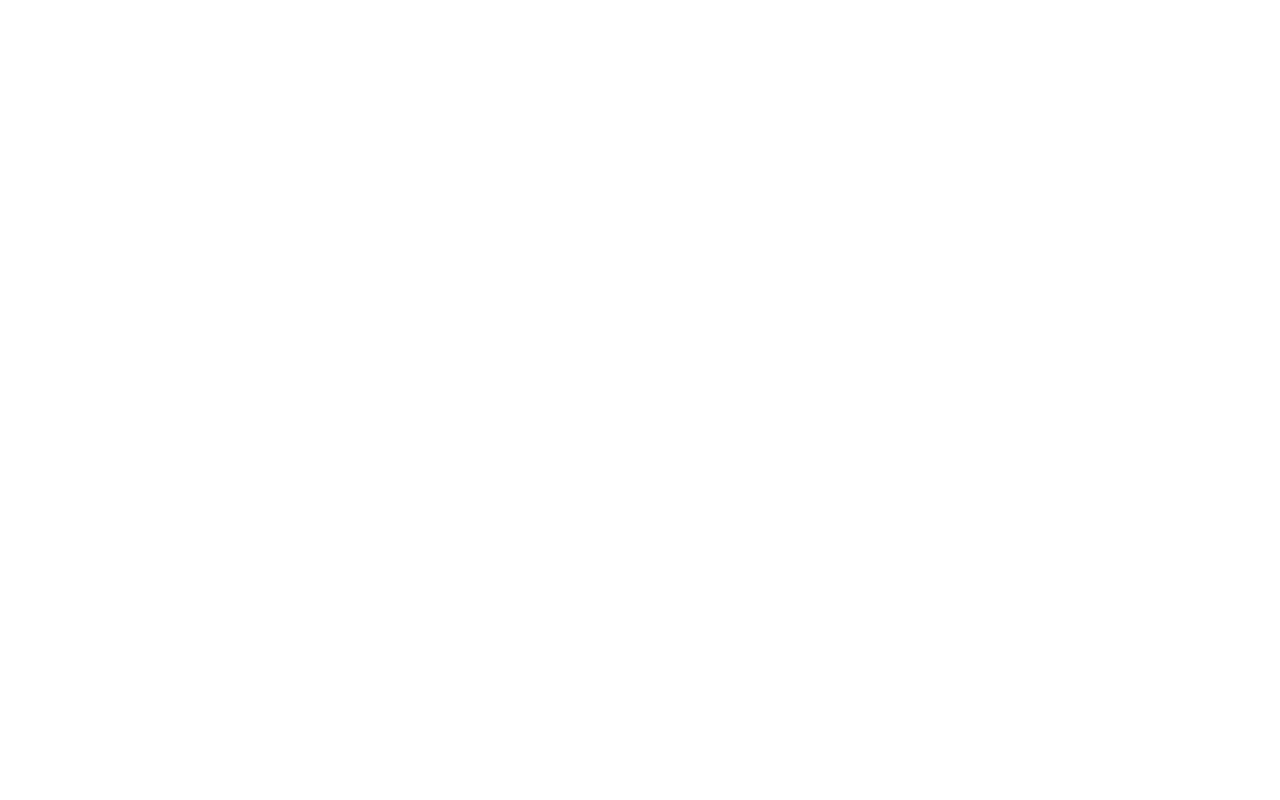
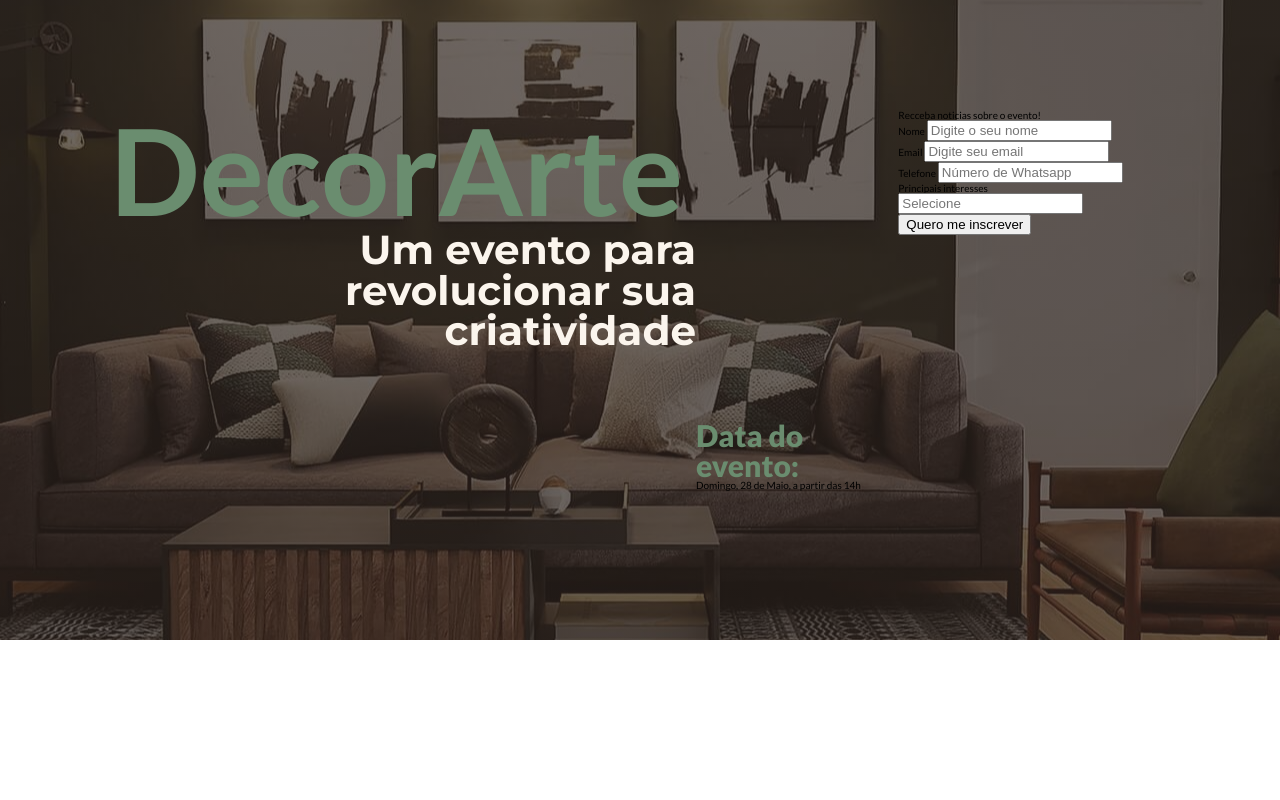
Before and after one commit to enrick-dev/landingPage_decorarte, a plain HTML site: page index.html in a window 1280 px wide. Drawn offline with Linux system fonts and the light colour scheme.

Commit message:
update: header background and title

```diff
--- a/css/index.css
+++ b/css/index.css
@@ -0,0 +1,73 @@
+@import url('https://fonts.googleapis.com/css2?family=Lato:wght@100;300;400;700;900&display=swap');
+@import url('https://fonts.googleapis.com/css2?family=Montserrat:wght@100;200;300;400;500;600;700;800;900&display=swap');
+
+:root {
+  --principal-color:#6A8D6F;
+  --socondary-color:#FBF5ED;
+  --tertiary-color:#8C6E5F;
+  --font-principal-color:#6A8D6F;
+  --font-socondary-color:#FBF5ED;
+  --font-tertiary-color:#CBCBCB;
+  --font-quarter-color:#8C6E5F;
+  --back-principal-color:#FEFDFB;
+  --back-socondary-color:#;
+  --back-tertiary-color:#;
+
+}
+
+html {
+  font-family: 'lato';
+}
+
+header {
+  width: 100%;
+  height: 100vh;
+
+  display: grid;
+  grid-template-columns: 11rem 1fr 11rem;
+  grid-template-rows: 11rem 1fr;
+
+}
+header > figure.backgroundHeader {
+  width: 100%;
+  height: 80%;
+  position: absolute;
+  background: linear-gradient(hsla(20, 19%, 15%, 0.7), hsla(20, 19%, 15%, 0.7)), url('../assets/backgrounds/backheader.jpeg') no-repeat;
+  background-position: center;
+  z-index: -1;
+}
+
+
+header > section{
+  grid-column: 2;
+  grid-row: 2;
+
+  display: flex;
+  justify-content: space-between;
+}
+.containerTitleAndDesc {
+  display: flex;
+}
+.containerTitleAndDesc > div:first-child > h1:first-child {
+  font-size: 12rem;
+  font-weight: bold;
+  color: var(--font-principal-color);
+}
+.containerTitleAndDesc > div:first-child > p:last-child {
+  font-family: Montserrat;
+  font-size: 4.05rem;
+  font-weight: bold;
+  text-align: right;
+  width: 58.6rem;
+
+  color: var(--font-socondary-color);
+}
+.containerTitleAndDesc > div:last-child {
+  align-self: center;
+}
+.containerTitleAndDesc > div:last-child > h4:first-child  {
+  font-size: 3rem;
+  font-weight: 800;
+
+  color: var(--font-principal-color);
+}
--- /dev/null
+++ b/css/reset.css
@@ -0,0 +1,45 @@
+html, body, div, span, applet, object, iframe,
+h1, h2, h3, h4, h5, h6, p, blockquote, pre,
+a, abbr, acronym, address, big, cite, code,
+del, dfn, em, img, ins, kbd, q, s, samp,
+small, strike, strong, sub, sup, tt, var,
+b, u, i, center,
+dl, dt, dd, ol, ul, li,
+fieldset, form, label, legend,
+table, caption, tbody, tfoot, thead, tr, th, td,
+article, aside, canvas, details, embed,
+figure, figcaption, footer, header, hgroup,
+menu, nav, output, ruby, section, summary,
+time, mark, audio, video {
+	margin: 0;
+	padding: 0;
+	border: 0;
+	font-size: 100%;
+	font: inherit;
+	vertical-align: baseline;
+}
+/* HTML5 display-role reset for older browsers */
+article, aside, details, figcaption, figure,
+footer, header, hgroup, menu, nav, section {
+	display: block;
+}
+body {
+	line-height: 1;
+}
+ol, ul {
+	list-style: none;
+}
+blockquote, q {
+	quotes: none;
+}
+blockquote:before, blockquote:after,
+q:before, q:after {
+	content: '';
+	content: none;
+}
+table {
+	border-collapse: collapse;
+	border-spacing: 0;
+}html {
+  font-size: 62.5%;
+}
--- a/index.html
+++ b/index.html
@@ -5,11 +5,51 @@
   <meta http-equiv="X-UA-Compatible" content="IE=edge">
   <meta name="viewport" content="width=device-width, initial-scale=1.0">
 
+  <link rel="stylesheet" href="./css/reset.css">
   <link rel="stylesheet" href="./css/index.css">
 
   <title>decorArte</title>
 </head>
 <body>
+  <header>
+    <!-- background do header -->
+    <figure class="backgroundHeader"></figure>
 
+    <section>
+      <div class="containerTitleAndDesc">
+        <div>
+          <h1>DecorArte</h1>
+          <p>Um evento para revolucionar sua criatividade</p>
+        </div>
+        <div>
+          <h4>Data do evento:</h4>
+          <p>Domingo, 28 de Maio, a partir das 14h</p>
+        </div>
+      </div>
+
+      <div class="containerForm">
+        <form action="">
+          <h3>Recceba noticias sobre o evento!</h3>
+          <div>
+            <label for="">Nome</label>
+            <input type="text" placeholder="Digite o seu nome">
+          </div>
+          <div>
+            <label for="">Email</label>
+            <input type="email" placeholder="Digite seu email">
+          </div>
+          <div>
+            <label for="">Telefone</label>
+            <input type="number" placeholder="Número de Whatsapp">
+          </div>
+          <div>
+            <label for="">Principais interesses</label>
+            <input type="" placeholder="Selecione">
+          </div>
+          <input type="submit" value="Quero me inscrever">
+        </form>
+      </div>
+    </section>
+  </header>
 </body>
 </html>
```
Also changed, not shown: assets/backgrounds/backheader.jpeg (added).
